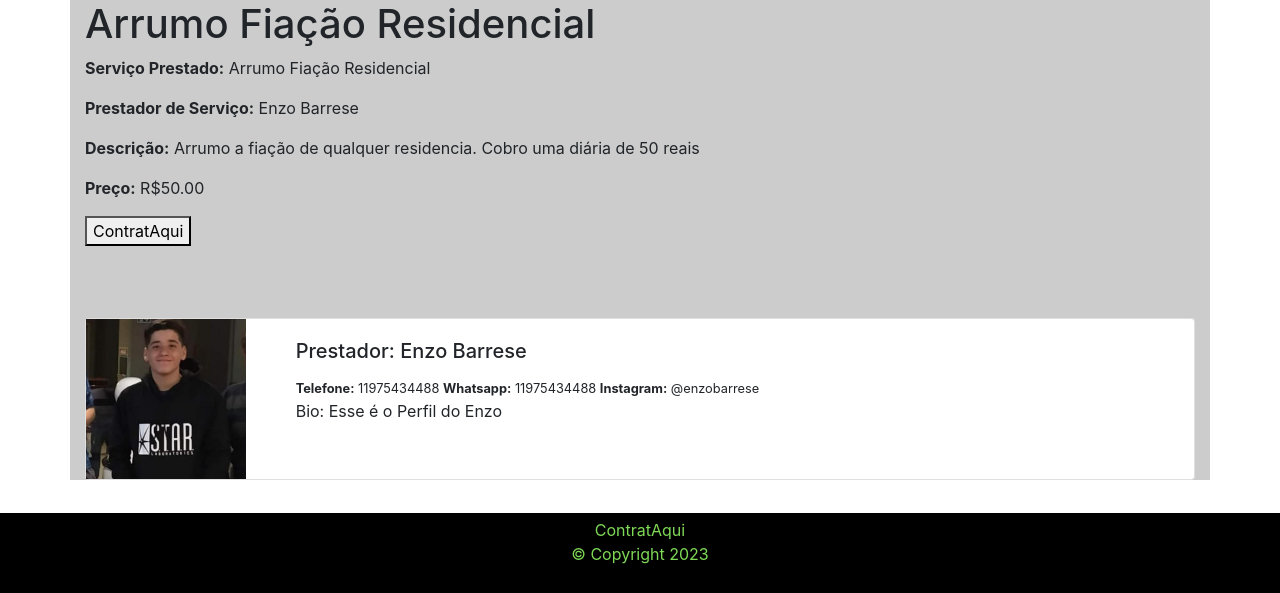
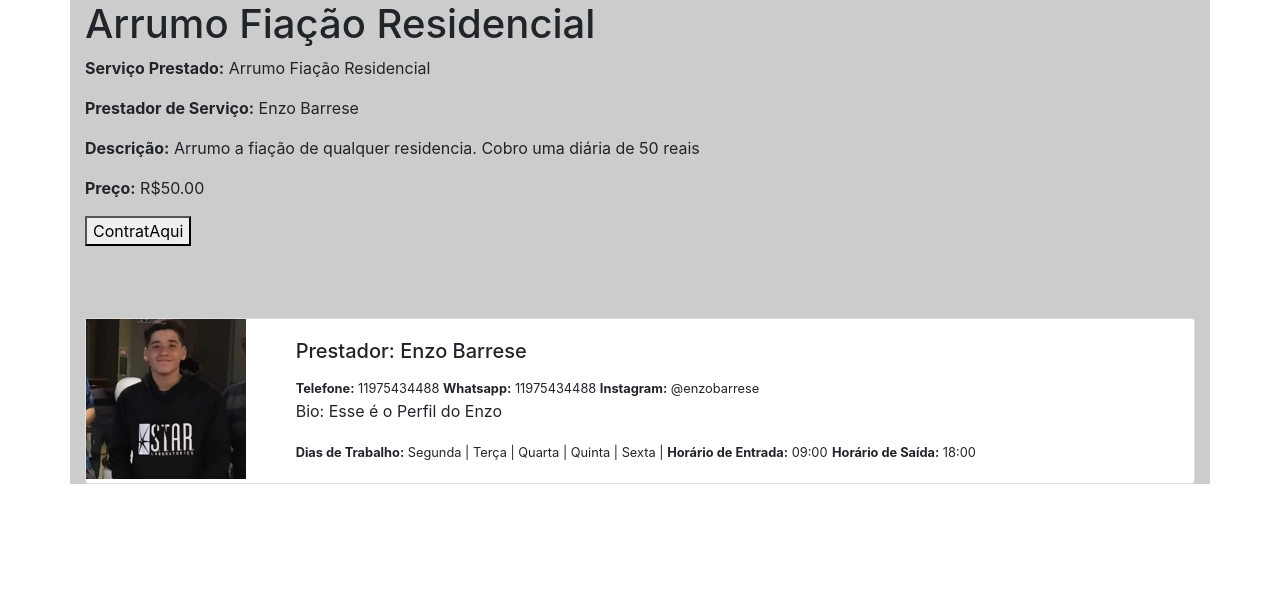
Before and after one commit to EnzoNB/ContratAqui, a Django app: page /servico/5/ in a window 1280 px wide. Shown: the part 207-800 px from the top of the page. Run offline with Django 4.2, Linux system fonts and the light colour scheme; data comes from the database, SQL or seed files in the repository; both versions use the stored data as it was after the commit.

Commit message:
Basefix, Horário de serviço e Melhoria no HTML

```diff
--- a/site_final/admin.py
+++ b/site_final/admin.py
@@ -1,5 +1,5 @@
 from django.contrib import admin
-from .models import Categoria,SubCategoria,Servico,Perfil,SalaDeMensagens,Mensagem
+from .models import Categoria,SubCategoria,Servico,Perfil,SalaDeMensagens,Mensagem,DiaDaSemana
 
 admin.site.register(Categoria)
 admin.site.register(SubCategoria)
@@ -7,3 +7,4 @@ admin.site.register(Servico)
 admin.site.register(Perfil)
 admin.site.register(SalaDeMensagens)
 admin.site.register(Mensagem)
+admin.site.register(DiaDaSemana)
--- a/site_final/context_processors.py
+++ b/site_final/context_processors.py
@@ -4,4 +4,9 @@ from .models import Categoria
 def categorias(request):
     categorias = Categoria.objects.all()
     print(categorias)  # Adicione esta linha
-    return {'list_types': categorias}
+    cat=Categoria.objects.all()
+    choices_dynamic = []
+    for choice in cat:
+        choices_dynamic.append(choice)
+    print(choices_dynamic)
+    return {'list_types': choices_dynamic}
--- a/site_final/models.py
+++ b/site_final/models.py
@@ -52,6 +52,21 @@ class Servico(models.Model):
     def __str__(self):
         return self.nome + " | SubCategoria: " + str(self.subcategoria)
 
+class DiaDaSemana(models.Model):
+    DIAS_DA_SEMANA = [
+        ('Segunda', 'Segunda'),
+        ('Terça', 'Terça'),
+        ('Quarta', 'Quarta'),
+        ('Quinta', 'Quinta'),
+        ('Sexta', 'Sexta'),
+        ('Sábado', 'Sábado'),
+        ('Domingo', 'Domingo'),
+    ]
+    dia = models.CharField(max_length=50, choices=DIAS_DA_SEMANA)
+
+    def __str__(self):
+        return self.dia
+
 class Perfil(models.Model):
     user = models.OneToOneField(User,null=True,on_delete=models.CASCADE)
     bio = models.TextField()
@@ -59,6 +74,9 @@ class Perfil(models.Model):
     telefone = models.CharField(null=True, blank=True,max_length=11)
     whatsapp = models.CharField(null=True, blank=True,max_length=11)
     instagram = models.CharField(null=True, blank=True,max_length=25)
+    dias_de_trabalho = models.ManyToManyField(DiaDaSemana)
+    horario_entrada = models.TimeField(default='09:00')
+    horario_saida = models.TimeField(default='18:00')
 
 
 class SalaDeMensagens(models.Model):
--- a/site_final/templates/base.html
+++ b/site_final/templates/base.html
@@ -16,16 +16,13 @@
       </a>
     </div>
     <hr>
-    <div>
-    <a class="navbar-brand" href="{% url 'home' %}" style = "padding:12px; background-color: black ; color: rgb(126,217,87); font-size: 25px;">Home</a>
-    </div>
     <div class="collapse navbar-collapse" id="navbarSupportedContent">
       <ul class="navbar-nav me-auto mb-2 mb-lg-0">
         <li class="nav-item dropdown">
           <a class="nav-link dropdown-toggle"  href="#" role="button" data-bs-toggle="dropdown" aria-expanded="false" style="padding:10px; background-color: rgb(29, 29, 29);color: rgb(126,217,87); font-size: 15px;">Serviços Populares</a>
           <ul class="dropdown-menu">
             {% for item in list_types %}
-            <li><a class="dropdown-item" href="{% url 'subcategoria_list' item %}"style="padding:10px; background-color: rgb(29, 29, 29);color: rgb(126,217,87); font-size: 15px;">{{item}}</a></li>
+            <li><a class="dropdown-item" href="{% url 'subcategoria_list' item %}" style="padding:15px; background-color: rgb(29, 29, 29);color: rgb(126,217,87); font-size: 15px;">{{item}}</a></li>
             {% endfor %}
 
           </ul>
@@ -72,10 +69,11 @@
     {% block content %}
     {% endblock %}
   </div>
-  <script src="https://cdn.jsdelivr.net/npm/bootstrap@4.4.1/dist/js/bootstrap.min.js" integrity="sha384-wfSDF2E50Y2D1uUdj0O3uMBJnjuUD4Ih7YwaYd1iqfktj0Uod8GCExl3Og8ifwB6" crossorigin="anonymous"></script>
+  <script src="https://cdn.jsdelivr.net/npm/bootstrap@5.3.2/dist/js/bootstrap.bundle.min.js" integrity="sha384-C6RzsynM9kWDrMNeT87bh95OGNyZPhcTNXj1NW7RuBCsyN/o0jlpcV8Qyq46cDfL" crossorigin="anonymous"></script>
   <script src="https://cdn.jsdelivr.net/npm/@popperjs/core@2.11.8/dist/umd/popper.min.js" integrity="sha384-I7E8VVD/ismYTF4hNIPjVp/Zjvgyol6VFvRkX/vR+Vc4jQkC+hVqc2pM8ODewa9r" crossorigin="anonymous"></script>
+  <!--<script src="https://cdn.jsdelivr.net/npm/bootstrap@5.3.2/dist/js/bootstrap.min.js" integrity="sha384-BBtl+eGJRgqQAUMxJ7pMwbEyER4l1g+O15P+16Ep7Q9Q+zqX6gSbd85u4mG4QzX+" crossorigin="anonymous"></script>-->
+  <style>
 
-  <style>
     footer {
       position: fixed;
       height: 10%;
@@ -89,10 +87,6 @@
       color: rgb(126,217,87);
     }
   </style>
-  <footer>
-    <p>ContratAqui<br>
-      © Copyright 2023</p>
-  </footer>
 </body>
 
 </html>
--- a/site_final/templates/servico/servico_detail.html
+++ b/site_final/templates/servico/servico_detail.html
@@ -36,16 +36,38 @@
           <span class="card-text"><small
               class="text-body-secondary"><strong>Telefone:</strong> {{servico.autor.perfil.telefone}} </small></span>
           {% endif %}
+
           {% if servico.autor.perfil.whatsapp %}
           <span class="card-text"><small
               class="text-body-secondary"><strong>Whatsapp:</strong> {{servico.autor.perfil.whatsapp}} </small></span>
           {% endif %}
+
           {% if servico.autor.perfil.instagram %}
           <span class="card-text"><small
               class="text-body-secondary"><strong>Instagram:</strong> {{servico.autor.perfil.instagram}} </small></span>
           {% endif %}
 
+          {% if servico.autor.perfil.bio %}
           <p class="card-text">Bio: {{ servico.autor.perfil.bio }}</p>
+          {% endif %}
+
+          {% if servico.autor.perfil.dias_de_trabalho %}
+          <span class="card-text"><small
+            class="text-body-secondary"><strong>Dias de Trabalho:</strong>
+          {% for dia in servico.autor.perfil.dias_de_trabalho.all %}
+           {{ dia }} |
+          {% endfor %}</small></span>
+          {% endif %}
+
+          {% if servico.autor.perfil.horario_entrada %}
+          <span class="card-text"><small
+            class="text-body-secondary"><strong>Horário de Entrada:</strong> {{ servico.autor.perfil.horario_entrada|time:"H:i" }}</small></span>
+          {% endif %}
+
+          {% if servico.autor.perfil.horario_saida %}
+          <span class="card-text"><small
+            class="text-body-secondary"><strong>Horário de Saída:</strong> {{ servico.autor.perfil.horario_saida|time:"H:i" }}</small></span>
+          {% endif %}
 
         </div>
       </div>
--- a/usuarios_site/forms.py
+++ b/usuarios_site/forms.py
@@ -2,12 +2,13 @@ from django import forms
 from django.contrib.auth.forms import UserCreationForm, AuthenticationForm
 from django.contrib.auth.models import User
 from site_final.models import Perfil
+from site_final.models import DiaDaSemana
 
 
 class RegisterUserForm(UserCreationForm):
     email = forms.EmailField(label='Email')
-    first_name = forms.CharField(max_length=50, label='Primeiro nome')  # Altere 'primeiro_nome' para 'first_name'
-    last_name = forms.CharField(max_length=50, label='Último nome')  # Altere 'ultimo_nome' para 'last_name'
+    first_name = forms.CharField(max_length=50, label='Primeiro nome')
+    last_name = forms.CharField(max_length=50, label='Último nome')
     cpf = forms.CharField(max_length=14, label='CPF')
     cidade = forms.CharField(max_length=100, label='Cidade')
     username = forms.CharField(max_length=100, label='Nome de Login')
@@ -23,7 +24,28 @@ class CustomAuthenticationForm(AuthenticationForm):
     username = forms.CharField(label='Nome de Login')
     password = forms.CharField(label='Senha', widget=forms.PasswordInput)
 
+
+
+choices_all=DiaDaSemana.objects.all().values_list('dia','dia')
+choices_dynamic = []
+for choice in choices_all:
+    choices_dynamic.append(choice)
+
+
 class PerfilForm(forms.ModelForm):
+    dias_de_trabalho = forms.ModelMultipleChoiceField(queryset=DiaDaSemana.objects.all(), widget=forms.CheckboxSelectMultiple, label='Dias de trabalho')
+
     class Meta:
         model = Perfil
-        fields = ['bio', 'telefone', 'whatsapp', 'instagram', 'foto_de_perfil']
+        fields = ['bio', 'foto_de_perfil', 'telefone', 'whatsapp', 'instagram', 'dias_de_trabalho', 'horario_entrada', 'horario_saida']
+
+        widgets = {
+            'bio': forms.Textarea(attrs={'class': 'form-control', 'placeholder': 'Insira aqui a sua biografia'}),
+            'foto_de_perfil': forms.FileInput(attrs={'class': 'form-control'}),
+            'telefone': forms.TextInput(attrs={'class': 'form-control', 'placeholder': 'Insira aqui o seu telefone'}),
+            'whatsapp': forms.TextInput(attrs={'class': 'form-control', 'placeholder': 'Insira aqui o seu whatsapp'}),
+            'instagram': forms.TextInput(attrs={'class': 'form-control', 'placeholder': 'Insira aqui o seu instagram'}),
+            'dias_de_trabalho': forms.SelectMultiple(attrs={'class': 'form-control'}),
+            'horario_entrada': forms.TimeInput(attrs={'class': 'form-control', 'placeholder': 'Insira aqui o horário de entrada'}),
+            'horario_saida': forms.TimeInput(attrs={'class': 'form-control', 'placeholder': 'Insira aqui o horário de saída'}),
+        }
```
Also changed, not shown: site_final/forms.py (+16 -1 lines), usuarios_site/templates/registration/update_register.html (+16 -1 lines), db.sqlite3, site_final/migrations/0018_perfil_dias_de_trabalho_perfil_horario_entrada_and_more.py (added), site_final/migrations/0019_diadasemana_remove_perfil_dias_de_trabalho_and_more.py (added), site_final/migrations/0020_alter_diadasemana_dia_alter_perfil_dias_de_trabalho.py (added), site_final/migrations/0021_alter_diadasemana_dia.py (added), site_final/migrations/0022_alter_diadasemana_dia.py (added).
